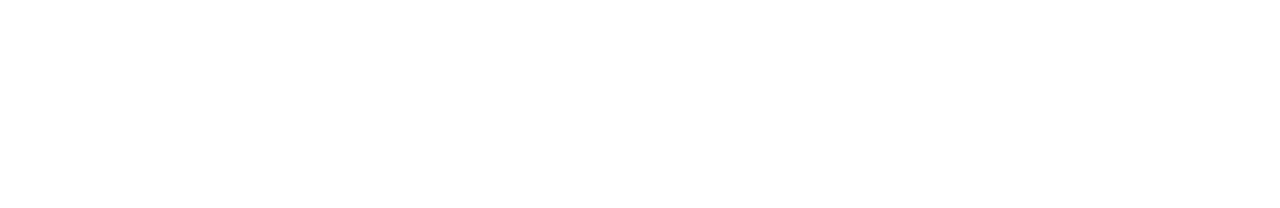
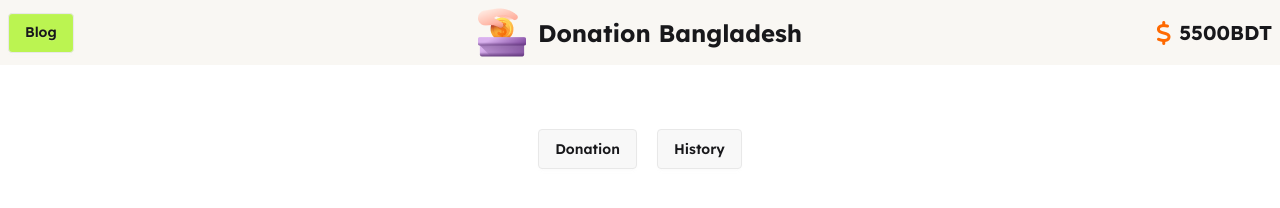
Before and after one commit to ShahariarSohan/donate-now, a plain HTML site: page index.html in a window 1280 px wide. Drawn offline with nearby package versions, Linux system fonts and the light colour scheme.

Commit message:
navbar added

```diff
--- a/index.html
+++ b/index.html
@@ -3,6 +3,7 @@
   <head>
     <meta charset="UTF-8" />
     <meta name="viewport" content="width=device-width, initial-scale=1.0" />
+    <link rel="shortcut icon" href="assets/logo.png" type="image/x-icon" />
     <title>Donate-Now</title>
     <!-- google font CDN -->
     <link rel="preconnect" href="https://fonts.googleapis.com" />
@@ -46,7 +47,37 @@
     </style>
   </head>
   <body class="lexend">
-    <header></header>
+    <header>
+      <!-- navbar start -->
+      <nav class="sticky top-0">
+        <div class="navbar bg-[#F9F7F3]">
+          <div class="navbar-start">
+            <div>
+              <button class="btn bg-lime-300">Blog</button>
+            </div>
+          </div>
+          <div class="navbar-center space-x-3">
+            <div>
+              <img src="assets/logo.png" alt="" />
+            </div>
+            <h2 class="text-2xl font-bold">Donation Bangladesh</h2>
+          </div>
+          <div class="navbar-end space-x-2">
+            <i class="fa-solid fa-dollar-sign text-orange-500 text-2xl"></i>
+            <h3 class="text-xl font-bold"><span>5500</span>BDT</h3>
+          </div>
+        </div>
+        <div class="flex justify-center items-center mt-16 mb-10 gap-5">
+          <div>
+            <button class="btn hover:bg-lime-300">Donation</button>
+          </div>
+          <div>
+            <button class="btn hover:bg-lime-300">History</button>
+          </div>
+        </div>
+      </nav>
+      <!-- navbar end -->
+    </header>
     <main></main>
     <footer></footer>
   </body>
```
